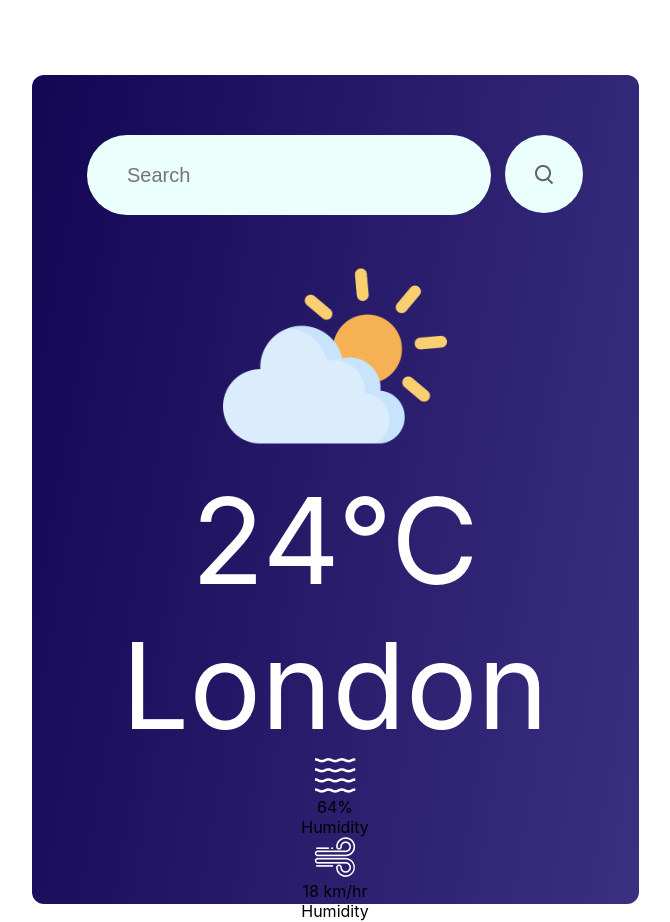
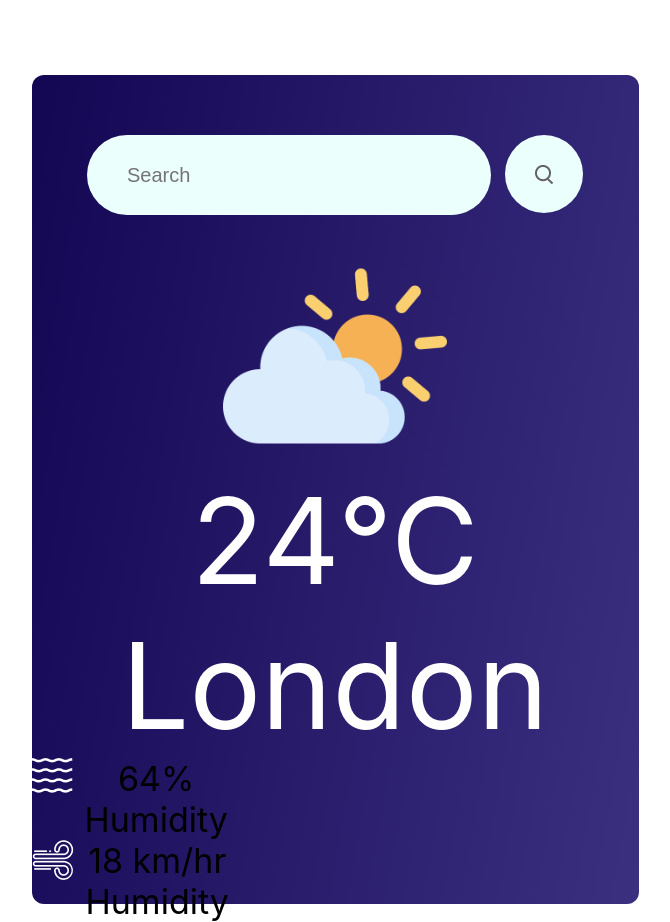
Before and after one commit to codeX1616/Weather-app, a React (Create React App) app in the folder weather-app/: page / in a window 1280 px wide. Shown: the whole page, without its empty margins (305-975 px from the left). Built offline with nearby package versions, Linux system fonts and the light colour scheme.

Commit message:
codex1616-Adding element and data styling

```diff
--- a/weather-app/src/components/Weather-app/WeatherApp.css
+++ b/weather-app/src/components/Weather-app/WeatherApp.css
@@ -60,3 +60,13 @@
     display: flex;
     justify-content: center;
 }
+.element {
+    margin: auto;
+    display: flex;
+    align-items: flex-start;
+    gap: 12px;
+}
+.data {
+    font-size: 34px;
+    font-weight: 400;
+}
```
